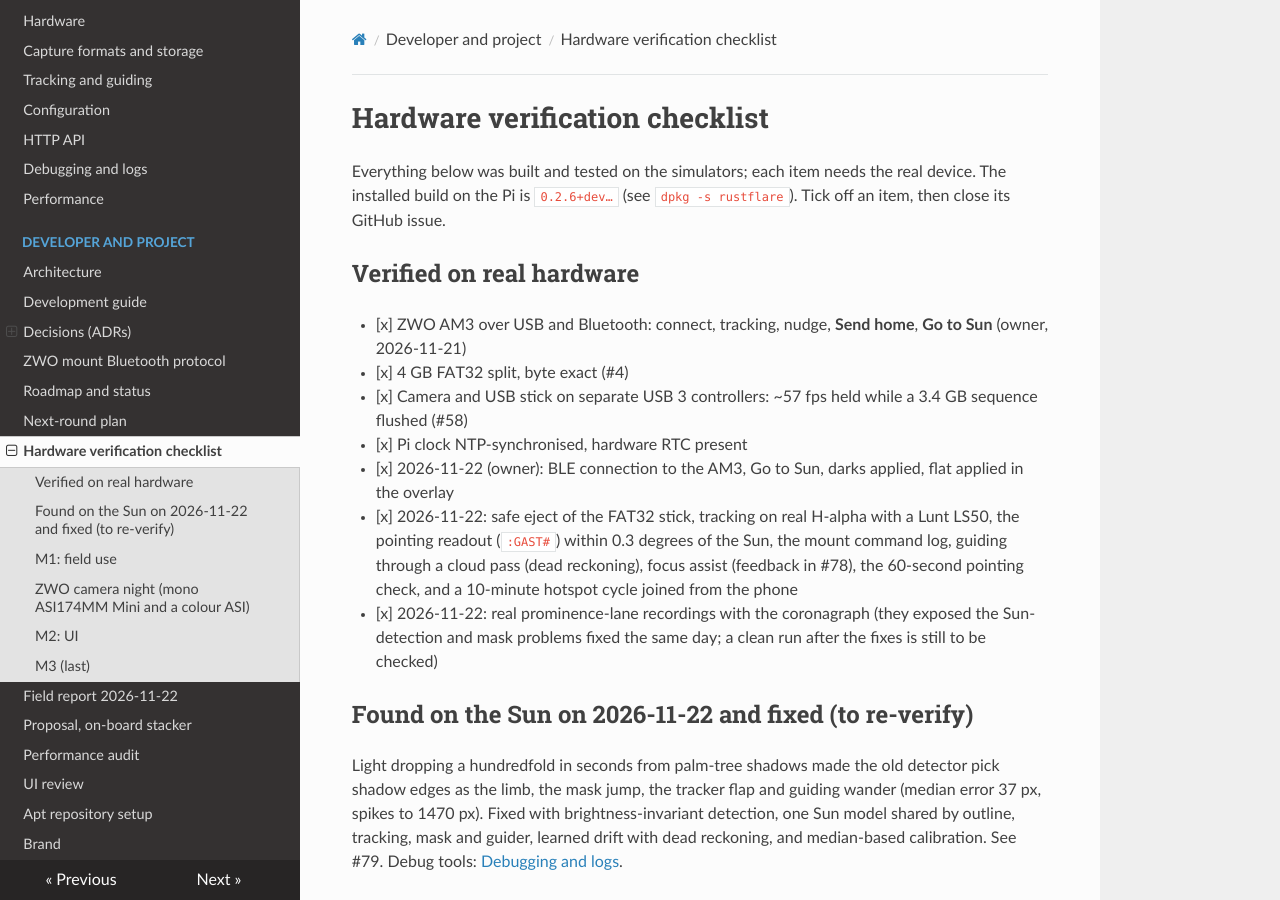
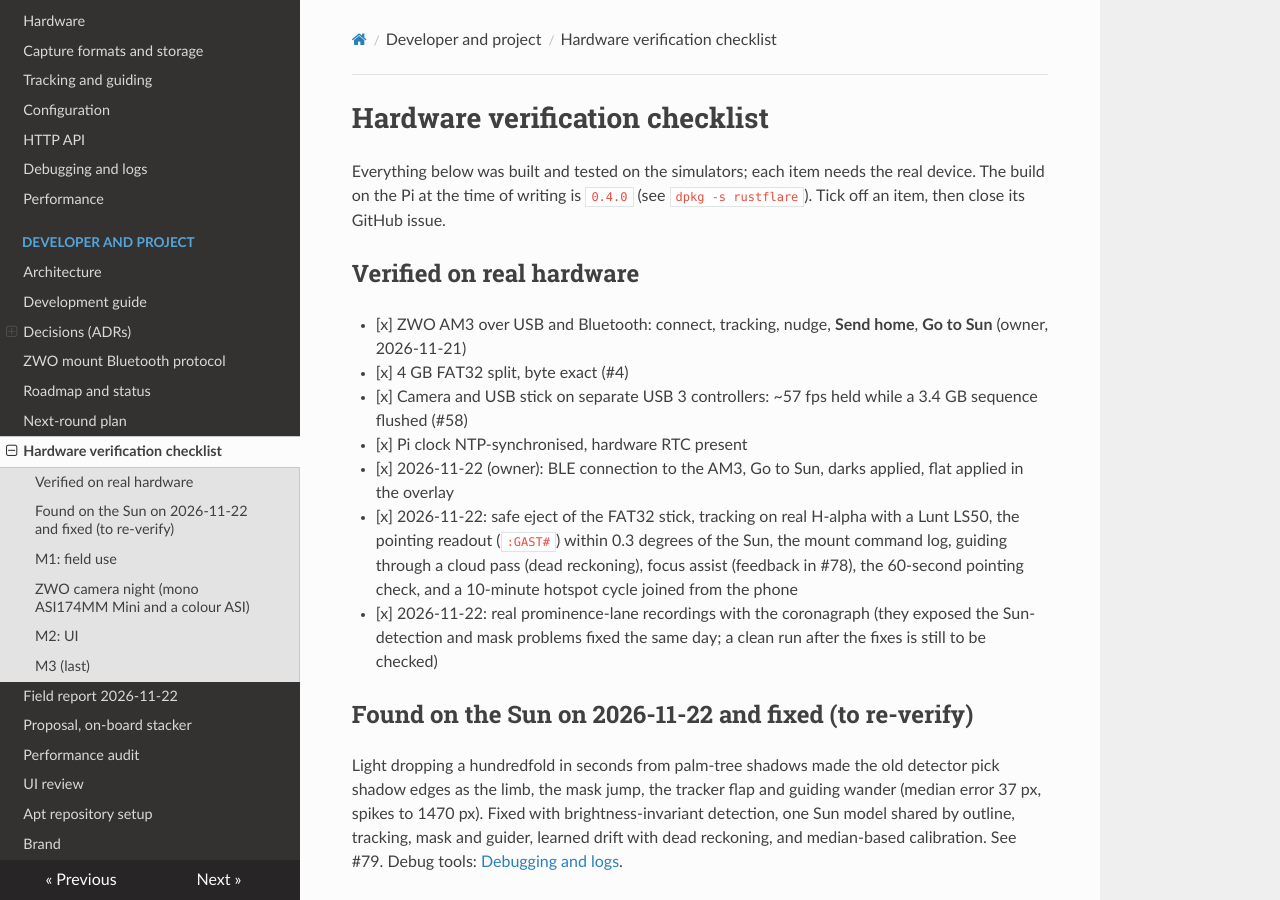
Before and after one commit to ddompe/rustflare, an MkDocs documentation site: the page built from docs/project/hardware-checklist.md, in a window 1280 px wide and 900 px high. Built offline with MkDocs 1.6.1, drawn with Linux system fonts in a browser that asks for light colours; nearby versions of some CDN libraries.

Commit message:
Release 0.4.0
Co-Authored-By: Claude Sonnet 5.5 <noreply@anthropic.com>
Claude-Session: https://claude.ai/code/session_017ywF8xXeeShnnXZu6HPae3

```diff
--- a/Cargo.toml
+++ b/Cargo.toml
@@ -3,7 +3,7 @@ resolver = "2"
 members = ["crates/*"]
 
 [workspace.package]
-version = "0.3.1"
+version = "0.4.0"
 edition = "2021"
 license = "MIT"
 
--- a/docs/project/hardware-checklist.md
+++ b/docs/project/hardware-checklist.md
@@ -1,6 +1,6 @@
 # Hardware verification checklist
 
-Everything below was built and tested on the simulators; each item needs the real device. The installed build on the Pi is `0.2.6+dev…` (see `dpkg -s rustflare`). Tick off an item, then close its GitHub issue.
+Everything below was built and tested on the simulators; each item needs the real device. The build on the Pi at the time of writing is `0.4.0` (see `dpkg -s rustflare`). Tick off an item, then close its GitHub issue.
 
 ## Verified on real hardware
 
```
Also changed, not shown: 1 other file.
